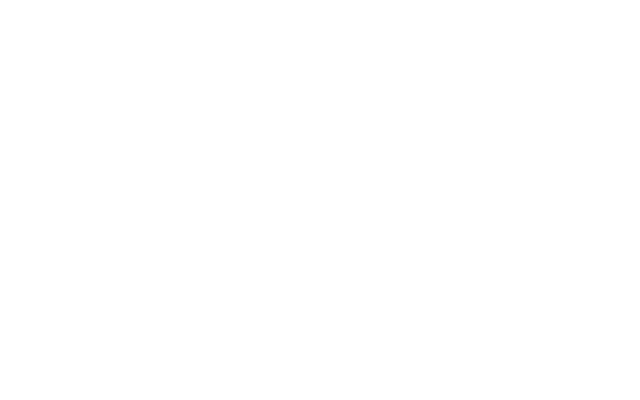
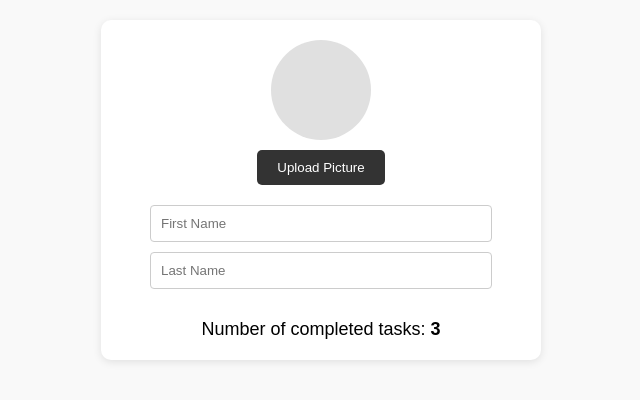
Before and after one commit to andrewholzbach/HackRice2024-TaskMatch, a plain HTML site: page Profile/Profile.html in a window 1280 px wide. Shown: the whole page, without its empty margins (319-959 px from the left). Drawn offline with Linux system fonts and the light colour scheme.

Commit message:
new changes

```diff
--- a/Profile/Profile.css
+++ b/Profile/Profile.css
@@ -0,0 +1,58 @@
+body {
+    font-family: Arial, sans-serif;
+    margin: 0;
+    padding: 20px;
+    background-color: #f9f9f9;
+}
+
+.profile-container {
+    width: 100%;
+    max-width: 400px;
+    margin: 0 auto;
+    padding: 20px;
+    background-color: white;
+    box-shadow: 0 2px 8px rgba(0, 0, 0, 0.1);
+    border-radius: 10px;
+}
+
+.profile-picture {
+    width: 100px;
+    height: 100px;
+    border-radius: 50%;
+    background-color: #e0e0e0;
+    margin: 0 auto;
+    display: block;
+}
+
+.upload-section {
+    text-align: center;
+    margin-top: 10px;
+}
+
+.upload-section button {
+    background-color: #333;
+    color: white;
+    border: none;
+    padding: 10px 20px;
+    border-radius: 5px;
+    cursor: pointer;
+}
+
+.profile-details {
+    margin-top: 20px;
+    text-align: center;
+}
+
+.profile-details input {
+    width: 80%;
+    padding: 10px;
+    margin-bottom: 10px;
+    border-radius: 4px;
+    border: 1px solid #ccc;
+}
+
+.completed-tasks {
+    margin-top: 20px;
+    font-size: 18px;
+    text-align: center;
+}
--- a/Profile/Profile.html
+++ b/Profile/Profile.html
@@ -0,0 +1,28 @@
+<!DOCTYPE html>
+<html lang="en">
+<head>
+    <meta charset="UTF-8">
+    <meta name="viewport" content="width=device-width, initial-scale=1.0">
+    <title>Profile Page</title>
+    <link rel="stylesheet" href="Profile.css"> <!-- Linked the CSS file -->
+</head>
+<body>
+
+    <div class="profile-container">
+        <div class="profile-picture"></div>
+        <div class="upload-section">
+            <button>Upload Picture</button>
+        </div>
+
+        <div class="profile-details">
+            <input type="text" placeholder="First Name">
+            <input type="text" placeholder="Last Name">
+        </div>
+
+        <div class="completed-tasks">
+            Number of completed tasks: <strong>3</strong>
+        </div>
+    </div>
+
+</body>
+</html>
```
Also changed, not shown: Dashboard/Dashboard.html (+8 -22 lines).
